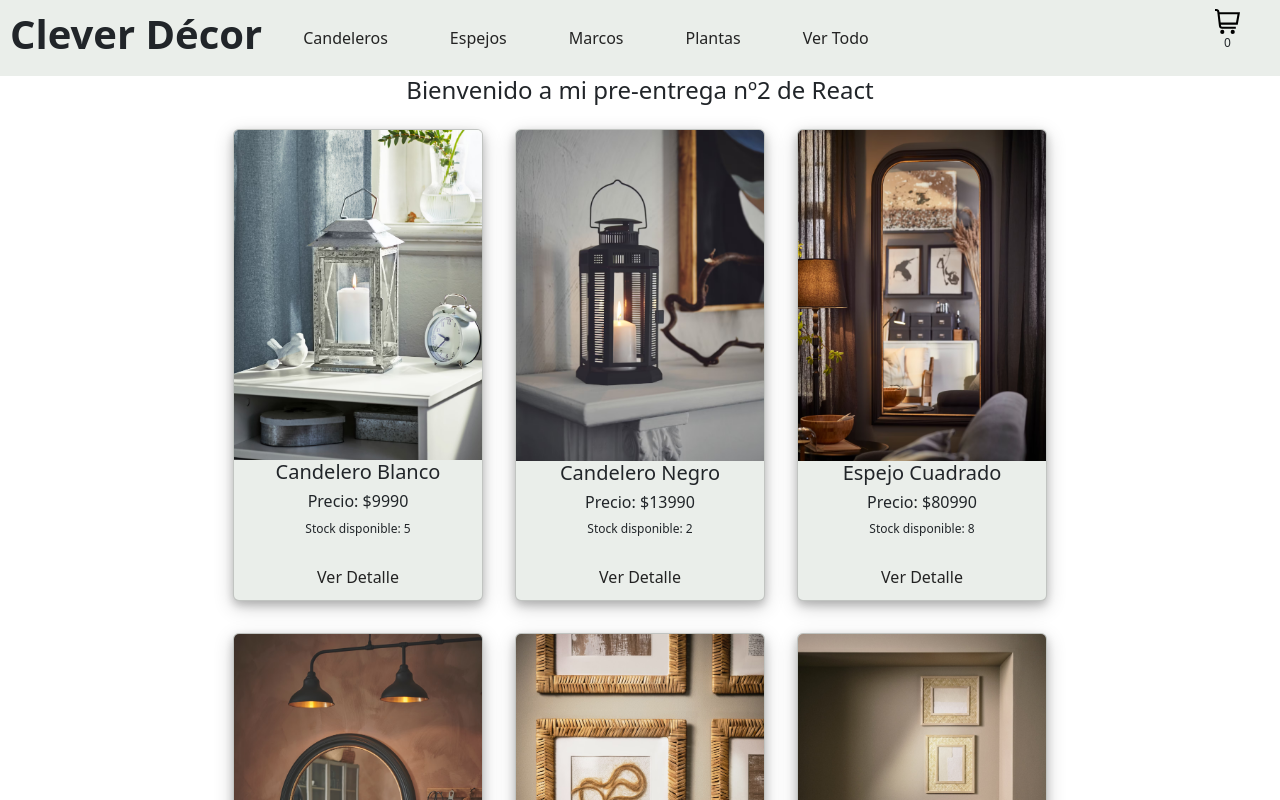
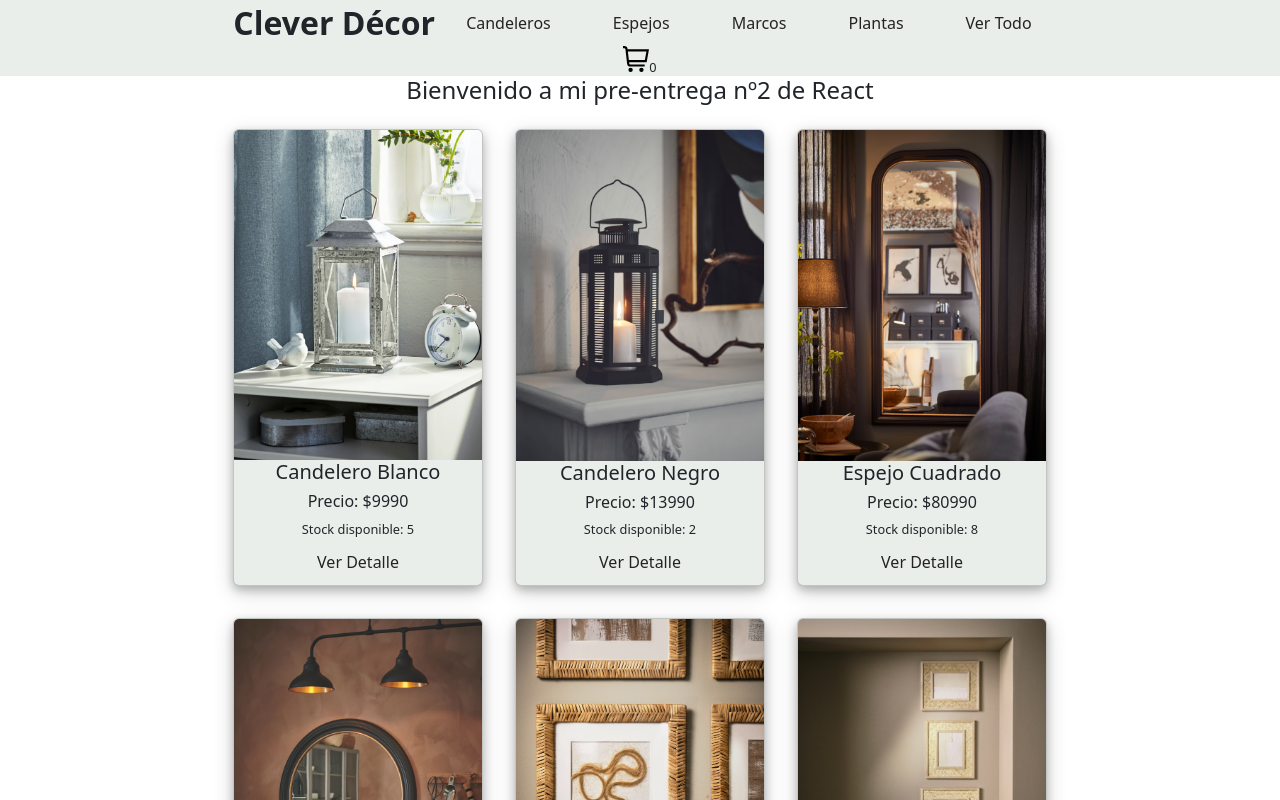
Before and after one commit to jp-quevedo/PreEntrega1-Quevedo, a React (Create React App) app: page / in a window 1280 px wide. Shown: the top 800 px of the page. Built offline with nearby package versions, Linux system fonts and the light colour scheme.

Commit message:
corrigiendo navbar estetica

```diff
--- a/src/Components/CartWidget/CartWidget.css
+++ b/src/Components/CartWidget/CartWidget.css
@@ -1,13 +1,16 @@
 .carticon {
-    width: 25px;
+    width: 5%;
+    vertical-align: baseline;
 }
 
 .cart {
-    position: absolute;
-    right: 1.25em;
-    padding: 1.25em;
+    width: auto;
+    height: 30px;
+    margin-left: auto;
+    margin-right: auto;
 }
 
 p {
-    font-size: 0.75em;
+    font-size: 0.8em;
+    margin-bottom: 0px;
 }
--- a/src/Components/CartWidget/CartWidget.jsx
+++ b/src/Components/CartWidget/CartWidget.jsx
@@ -2,10 +2,12 @@ import "./CartWidget.css"
 
 function CartWidget(){
     return (
-        <nav className="cart">
-            <img className="carticon" src="/assets/carrito.svg" alt="carrito"></img>
-            <p> 0</p>
-        </nav>
+        <div className="cart">
+            <p>
+                <img className="carticon" src="/assets/carrito.svg" alt="carrito"></img>
+                0
+            </p>
+        </div>
     )
 }
 export default CartWidget
--- a/src/Components/NavBar/NavBar.css
+++ b/src/Components/NavBar/NavBar.css
@@ -10,14 +10,18 @@
 }
 
 .logo {
-    left: 0.4em;
-    padding: 0.25em;
+    display: block;
     font-weight: bold;
+    padding-left: 0.5em;
+    margin-bottom: 0px;
 }
 
 .navBar {
+    overflow: hidden;
     display: flex;
     flex-direction: row;
     flex-wrap: wrap;
     align-items: center;
+    justify-content: center;
+
 }
--- a/src/Components/NavBar/NavBar.jsx
+++ b/src/Components/NavBar/NavBar.jsx
@@ -5,8 +5,7 @@ function NavBar(){
     return (
         <nav>
             <div className="navBar">
-            <h1 className="logo">Clever Décor</h1>
-            <CartWidget />
+            <h2 className="logo">Clever Décor</h2>
                 <div>
                     <button className="btn">Candeleros</button>
                     <button className="btn">Espejos</button>
@@ -14,6 +13,7 @@ function NavBar(){
                     <button className="btn">Plantas</button>
                     <button className="btn">Ver Todo</button>
                 </div>
+                <CartWidget/>
             </div>
         </nav>
     )
```
